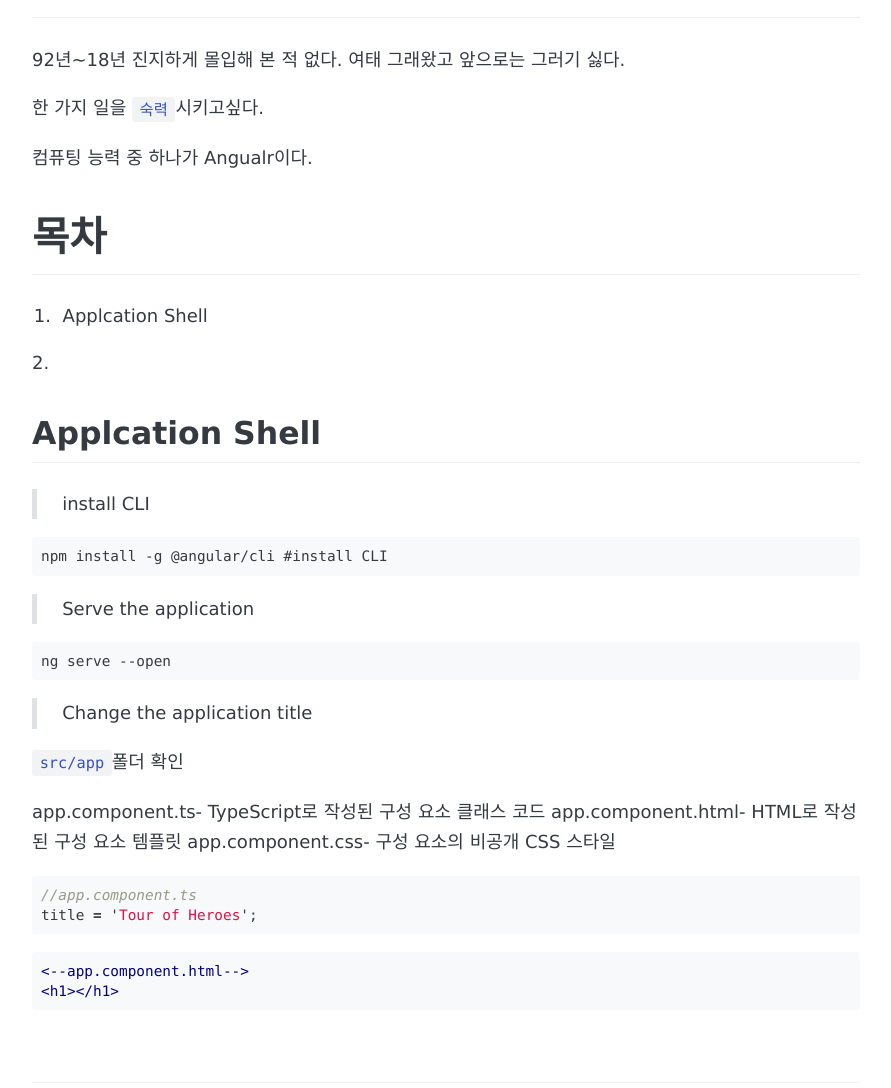
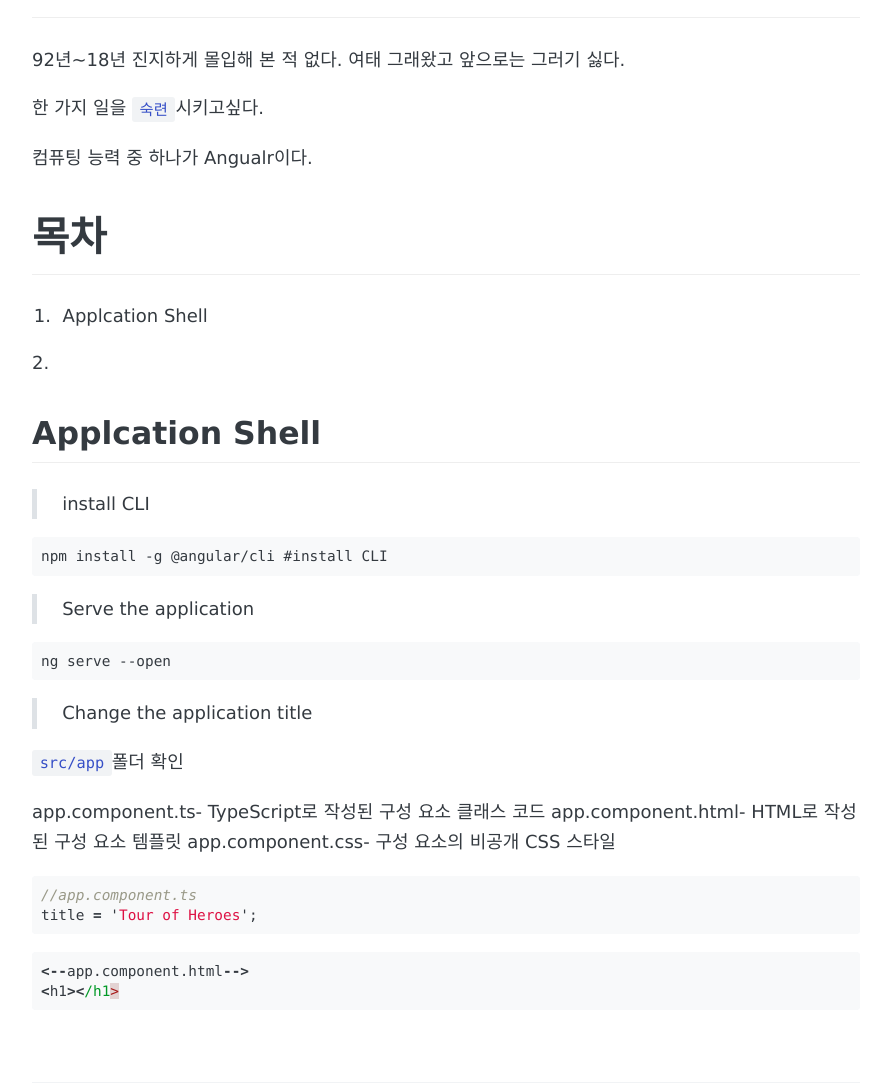
Before and after one commit to awesome-hwan/awesome-hwan.github.io, a Jekyll site: the page built from _posts/2018-06-08-[Angular_Mastery_01].md, in a window 1280 px wide. Shown: the part 330-1418 px from the top of the page, without its empty margins (194-1085 px from the left). Built offline with Jekyll 4.4.1, drawn with Linux system fonts in a browser that asks for light colours; some web fonts are replaced; comment, search, counter and statistics services are not loaded.

Commit message:
tutorial

````diff
--- a/_posts/2018-06-08-[Angular_Mastery_01].md
+++ b/_posts/2018-06-08-[Angular_Mastery_01].md
@@ -13,7 +13,7 @@ share: true
 92년~18년 진지하게 몰입해 본 적 없다.
 여태 그래왔고 앞으로는 그러기 싫다.
 
-한 가지 일을 `숙력`시키고싶다.
+한 가지 일을 `숙련`시키고싶다.
 
 컴퓨팅 능력 중 하나가 Angualr이다.
 
@@ -55,7 +55,7 @@ app.component.css- 구성 요소의 비공개 CSS 스타일
 title = 'Tour of Heroes';
 ```
 
-```html
+```ts
 <--app.component.html-->
 <h1>{{title}}</h1>
 ```
````
